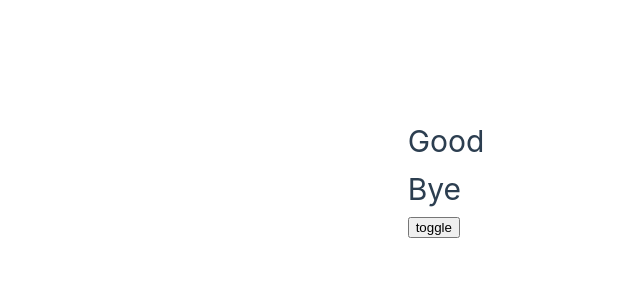
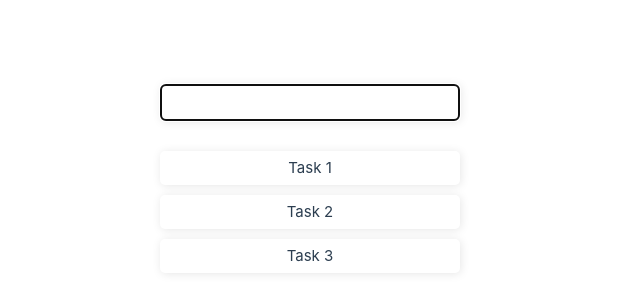
Before and after one commit to yofandi/todo-animationVue, a Vue app: page / in a window 1280 px wide. Shown: the part 222-522 px from the top of the page, without its empty margins (180-820 px from the left). Built offline with nearby package versions, Linux system fonts and the light colour scheme.

Commit message:
add: Persiapan Buat Todo App Dengan Animasi

```diff
--- a/src/views/HomeView.vue
+++ b/src/views/HomeView.vue
@@ -1,55 +1,40 @@
 <script setup>
 import { ref } from "vue";
-
-const showText = ref(false);
 </script>
 
 <template>
   <main>
     <div class="container">
-      <Transition name="fade">
-        <h1 v-if="showText">hello world</h1>
-        <h1 v-else>Good Bye</h1>
-      </Transition>
-      <button @click="showText = !showText">toggle</button>
+      <input type="text" autofocus />
+      <div class="card-list">Task 1</div>
+      <div class="card-list">Task 2</div>
+      <div class="card-list">Task 3</div>
     </div>
   </main>
 </template>
 
 <style scoped>
 .container {
-  position: relative;
+  max-width: 300px;
+  margin: 0 auto;
 }
 
-h1 {
-  position: absolute;
+.container input {
+  width: 100%;
+  border-radius: 5px;
+  border: 1px solid #ccc;
+  padding: 10px;
+  margin-bottom: 20px;
+  box-shadow: 1px 1px 10px rgba(0, 0, 0, 0.1);
 }
 
-button {
-  margin-top: 100px;
-}
-
-.fade-enter-from {
-  opacity: 0;
-}
-
-.fade-enter-to {
-  opacity: 1;
-}
-
-.fade-enter-active {
-  transition: all 1.5s ease;
-}
-
-.fade-leave-from {
-  opacity: 1;
-}
-
-.fade-leave-to {
-  opacity: 0;
-}
-
-.fade-leave-active {
-  transition: all 1.5s ease;
+.card-list {
+  width: 300px;
+  border-radius: 5px;
+  padding: 5px 10px;
+  margin-top: 10px;
+  box-shadow: 1px 1px 10px rgba(0, 0, 0, 0.1);
+  text-align: center;
+  cursor: pointer;
 }
 </style>
```
Also changed, not shown: src/main.js (+7 -7 lines).
